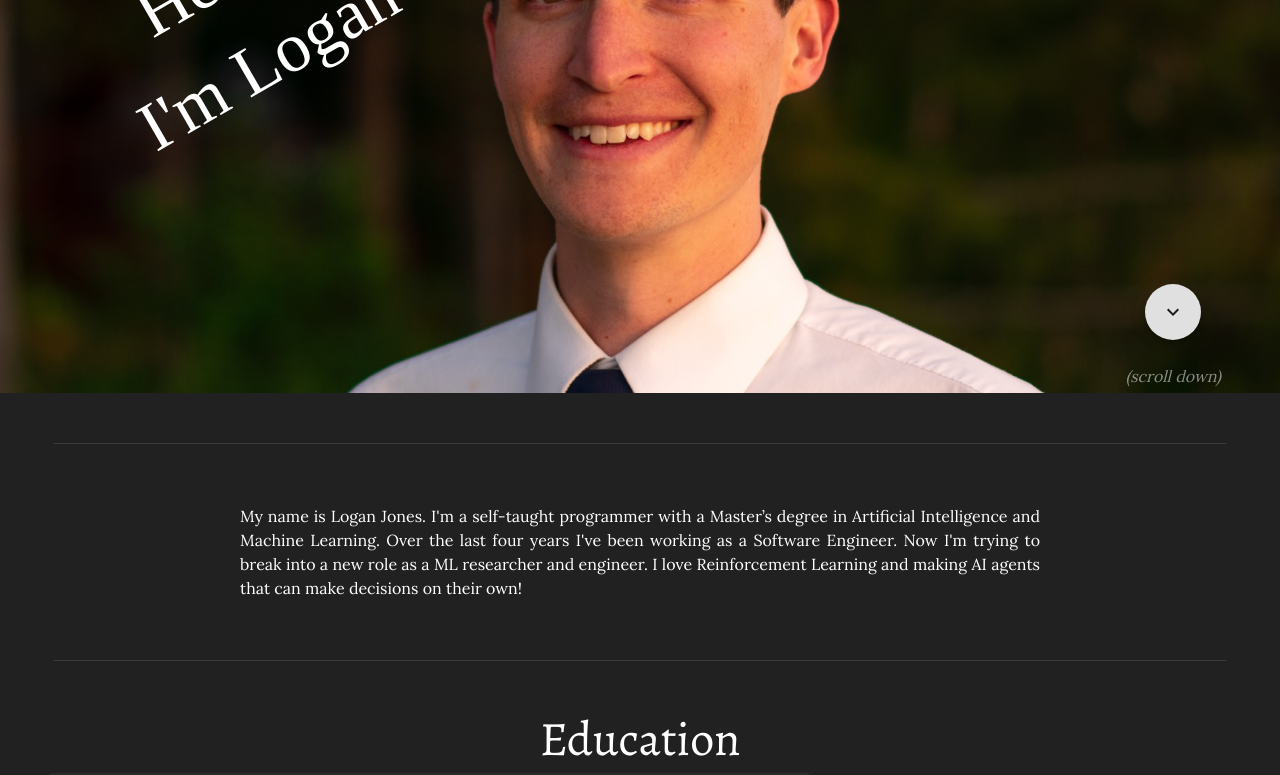
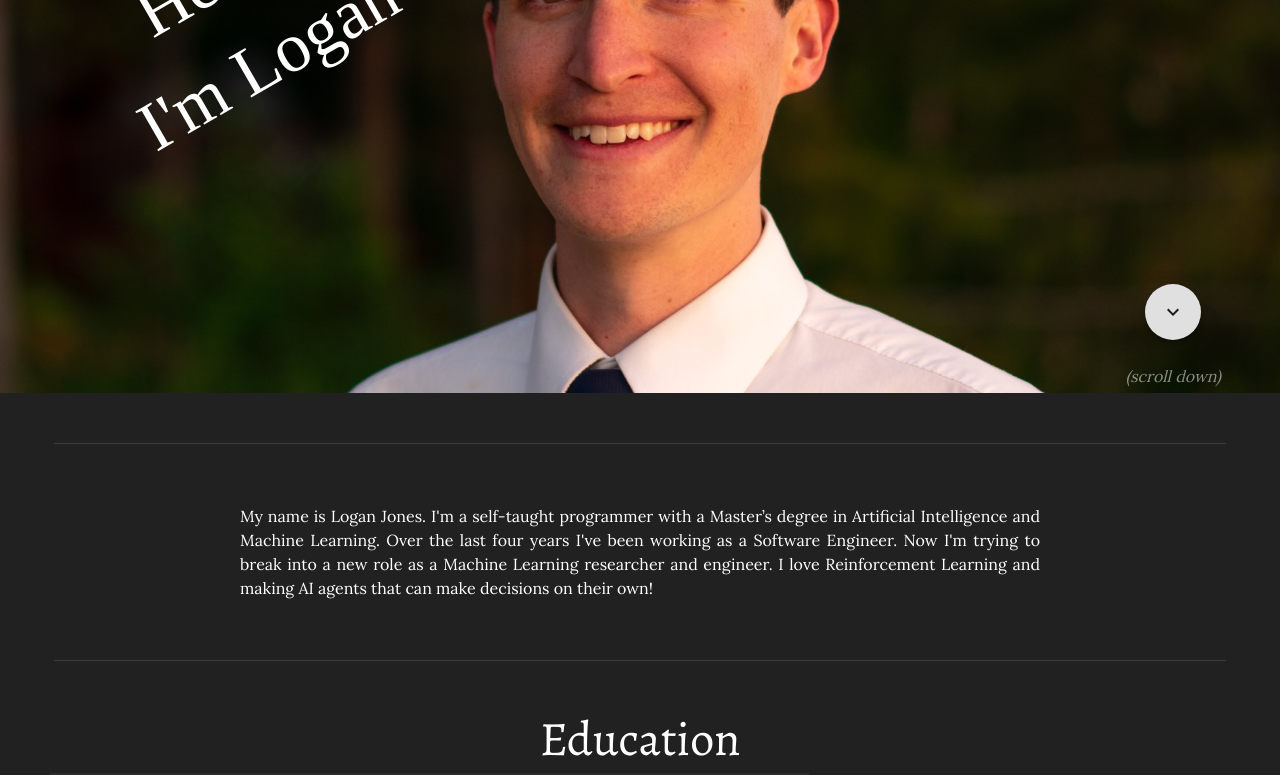
Before and after one commit to logar16/my-site, a React (Create React App) app: page /#/ in a window 1280 px wide. Shown: the part 361-1136 px from the top of the page. Built offline with nearby package versions, Linux system fonts and the light colour scheme; a web font is replaced by a local one.

Commit message:
Update elevator pitch wording

```diff
--- a/src/pages/home/Home.js
+++ b/src/pages/home/Home.js
@@ -113,7 +113,7 @@ function Experiences() {
 
 const elevatorPitch = `My name is Logan Jones. I'm a self-taught programmer with a Master’s degree in
 Artificial Intelligence and Machine Learning. Over the last four years I've been working as a Software Engineer.
-Now I'm trying to break into a new role as a ML researcher and engineer.
+Now I'm trying to break into a new role as a Machine Learning researcher and engineer.
 I love Reinforcement Learning and making AI agents that can make decisions on their own!`
 
 
```
